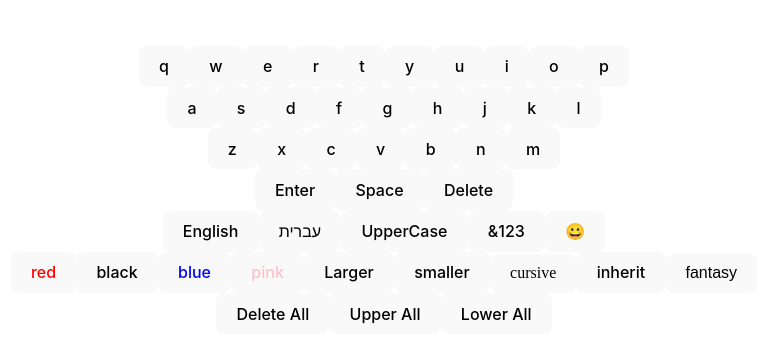
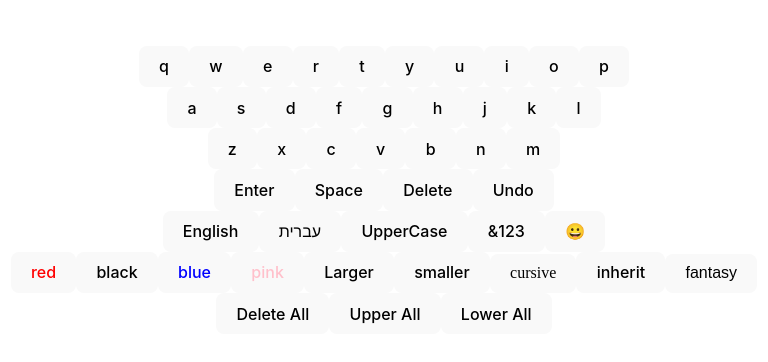
Before and after one commit to rachelibeckerman/KeyBoard, a React (Vite) app in the folder keyBoard/: page / in a window 1280 px wide. Shown: the part 218-580 px from the top of the page, without its empty margins (256-1024 px from the left). Built offline with nearby package versions, Linux system fonts and the light colour scheme.

Commit message:
very nice

```diff
--- a/keyBoard/src/App.jsx
+++ b/keyBoard/src/App.jsx
@@ -10,6 +10,7 @@ import Style from './Style/Style'
 import ChangeAllStyle from './ChangeAllStyle/ChangeAllStyle'
 import Undo from './Undo/Undo'
 function App() {
+  let undoArray = []
   const [enteredBody, setEnteredBody] = useState([]);
   const [RequestedArray, setRequestedArray] = useState("EnglishLC")
   const [myStyle , setStyle] = useState({color:'black',size:17,font:'inherit'})
@@ -18,11 +19,13 @@ function App() {
   return (
     <>
       <p ><DisplayBody state = {enteredBody}/></p>
-      <Letters state={enteredBody} setState={setEnteredBody} requestedArray={RequestedArray} Mstyle = {myStyle} />
-      <SpecialButtons state={enteredBody} setState={setEnteredBody} /><br/>
+      <Letters state={enteredBody} setState={setEnteredBody} requestedArray={RequestedArray} Mstyle = {myStyle} Undo={undoArray}/>
+      <SpecialButtons state={enteredBody} setState={setEnteredBody} />
+      <Undo state={enteredBody} setState={setEnteredBody} setStyle = {setStyle} Undo={undoArray}/><br/>
       <Language state={RequestedArray} setState={setRequestedArray} /><br/>
-      <Style state={myStyle} setState={setStyle} /><br />
+      <Style state={myStyle} setState={setStyle} Undo={undoArray}/><br />
       <ChangeAllStyle state={enteredBody} setState={setEnteredBody} setStyle = {setStyle} />
+
     </>
   )
 }
--- a/keyBoard/src/Letters/Letters.jsx
+++ b/keyBoard/src/Letters/Letters.jsx
@@ -3,6 +3,7 @@ import React, { useState } from 'react';
 function Letters(props) {
 
    function onBodyChange(val) {
+      props.Undo.push(props.state)
       props.setState(cur => [...cur, { value: val, style: props.Mstyle }]);
    }
 
--- a/keyBoard/src/Undo/Undo.jsx
+++ b/keyBoard/src/Undo/Undo.jsx
@@ -2,8 +2,11 @@ import React,{useState} from "react";
 
 
 function Undo(props){
+
     function onUndo(){
-
+        let lastAction = props.Undo.pop()
+       props.setState(lastAction) ;
+      props.setStyle(lastAction.setStyle)
     }
     const createUndoButton = <button  onClick={() => onUndo()}>Undo</button>
     return(
```
